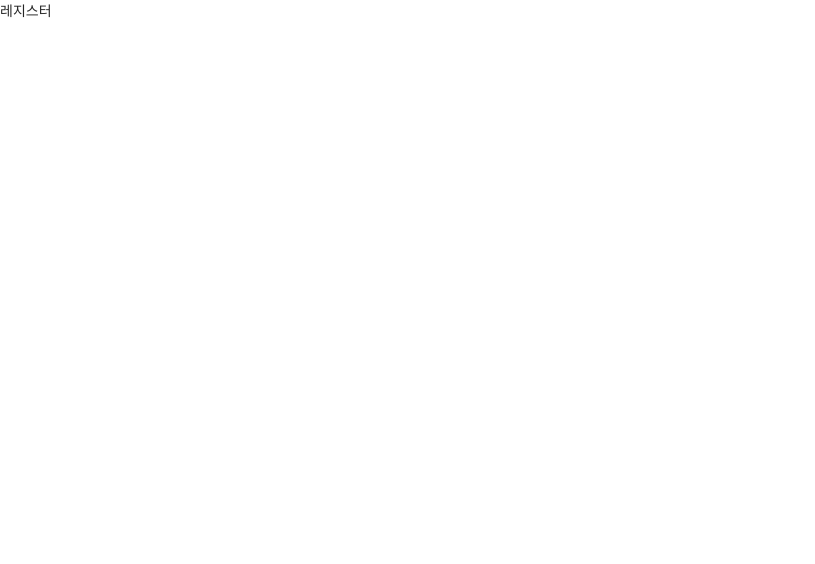
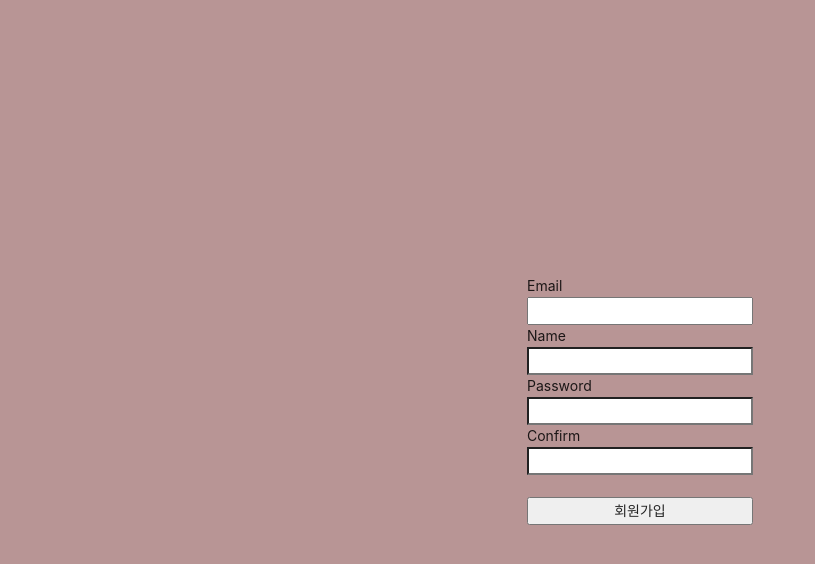
Before and after one commit to wns312/Redis, a React (Create React App) app in the folder client/: page /register in a window 1280 px wide. Shown: the top 564 px of the page, without its empty margins (0-815 px from the left). Built offline with nearby package versions, Linux system fonts and the light colour scheme.

Commit message:
회원가입 완료

```diff
--- a/client/src/_actions/types.js
+++ b/client/src/_actions/types.js
@@ -1 +1,2 @@
 export const LOGIN_USER = 'login_user';
+export const REGISTER_USER = 'register_user';
--- a/client/src/_actions/user_action.js
+++ b/client/src/_actions/user_action.js
@@ -1,5 +1,5 @@
 import axios from "axios";
-import {LOGIN_USER} from './types'
+import {LOGIN_USER, REGISTER_USER} from './types'
 
 export function loginUser(dataToSubmit) {
   const request = axios.post('/api/users/login', dataToSubmit)
@@ -10,3 +10,12 @@
     payload : request // 요청해서 받아온 데이터 라우터를 보면 확인가능{userId : kasjdfklsad, loginSuccess : boolean }
   }
 }
+
+export function registerUser(dataToSubmit) {
+  const request = axios.post('/api/users/register', dataToSubmit)
+  .then(response=>response.data)
+  return {
+    type : REGISTER_USER,
+    payload : request // {success: boolean} 이 리턴됨
+  }
+}
--- a/client/src/_reducers/user_reducer.js
+++ b/client/src/_reducers/user_reducer.js
@@ -1,10 +1,12 @@
-import {LOGIN_USER} from '../_actions/types'
+import {LOGIN_USER, REGISTER_USER} from '../_actions/types'
 
 export default function (state={}, action) {
   switch (action.type) {
     case LOGIN_USER:
       return { loginSuccess: action.payload ,...state}
-
+    case REGISTER_USER:
+      console.log(action.payload);
+      return {Success : action.payload, ...state}
     default:
       return state;
   }
--- /dev/null
+++ b/client/src/components/views/RegisterPage/RegisterPage.css
@@ -0,0 +1,14 @@
+#div {
+  display : flex;
+  justify-content : center;
+  align-items : center;
+  width : 100%;
+  height : 100vh;
+  background-color: rgb(184, 149, 149);
+}
+
+#form {
+  padding: 20px;
+  display: flex;
+  flex-direction: column;
+}
--- a/client/src/components/views/RegisterPage/RegisterPage.js
+++ b/client/src/components/views/RegisterPage/RegisterPage.js
@@ -1,9 +1,62 @@
-import React from 'react';
+import React, { useState } from 'react';
+import { useDispatch } from "react-redux"
+import {registerUser} from '../../../_actions/user_action'
+const RegisterPage = (props) => {
+  const dispatch = useDispatch();
 
-const RegisterPage = () => {
+  const [ Email, setEmail ] = useState("");
+  const [ Password, setPassword ] = useState("");
+  const [ Name, setName ] = useState("");
+  const [ Confirm, setConfirm ] = useState("");
+
+  function onEmailHandler(event) {
+    setEmail(event.target.value)
+  }
+  function onNameHandler(event) {
+    setName(event.target.value)
+  }
+  function onPasswordHandler(event) {
+    setPassword(event.target.value)
+  }
+  function onConfirmHandler(event) {
+    setConfirm(event.target.value)
+  }
+
+  function onSubmitHandler(event) {
+    event.preventDefault();
+
+    if(Password!==Confirm) {
+      return alert("비밀번호와 비밀번호확인이 일치하지 않습니다")
+    }
+    let body = {
+      email : Email,
+      name : Name,
+      password : Password
+    }
+    dispatch(registerUser(body))
+    .then(response=>{
+      //payload는 이미 {success: boolean}을 가리키므로 Success라고 하면안됨
+      if(response.payload.success){
+        props.history.push('/login');
+      }else{
+        alert("Error")
+      }
+    })
+  }
   return (
-    <div>
-      레지스터
+    <div id ='div'>
+      <form id='form' onSubmit={onSubmitHandler}>
+        <label>Email</label>
+        <input type="email" value={Email} onChange={onEmailHandler}/>
+        <label>Name</label>
+        <input type="text" value={Name} onChange={onNameHandler}/>
+        <label>Password</label>
+        <input type="password" value={Password} onChange={onPasswordHandler}/>
+        <label>Confirm</label>
+        <input type="password" value={Confirm} onChange={onConfirmHandler}/>
+        <br/>
+        <button>회원가입</button>
+      </form>
     </div>
   );
 };
```
